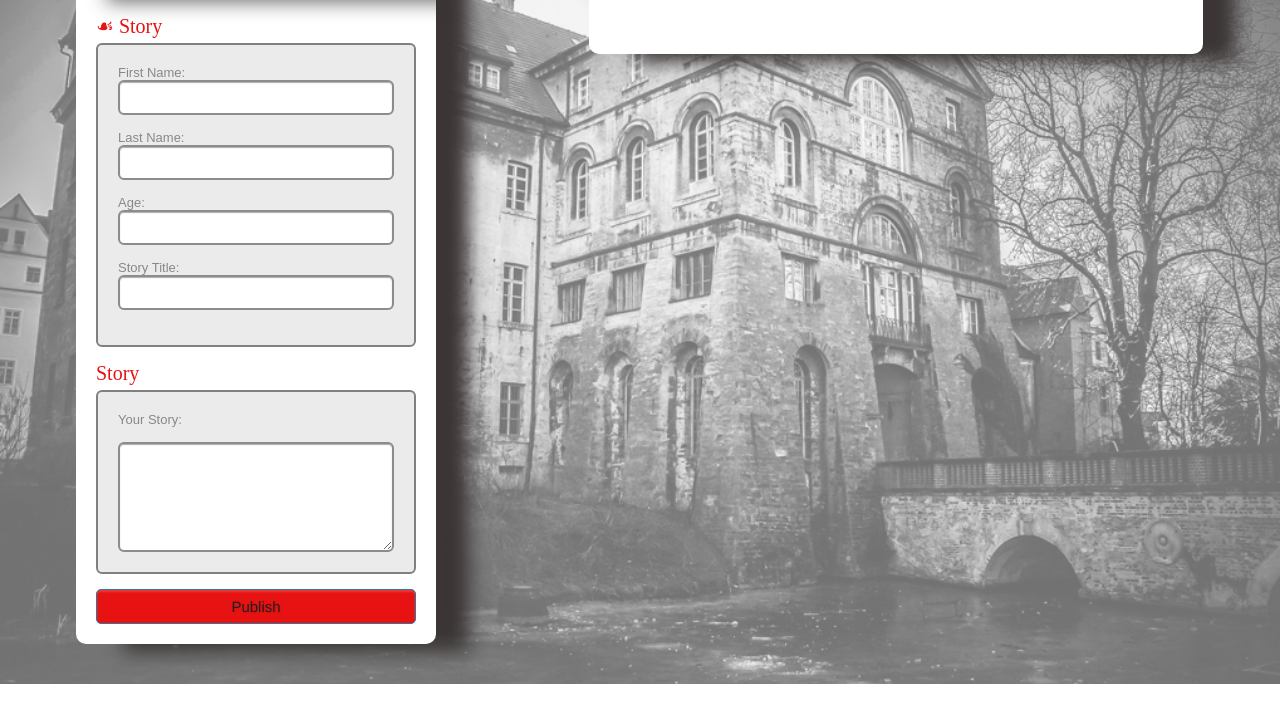
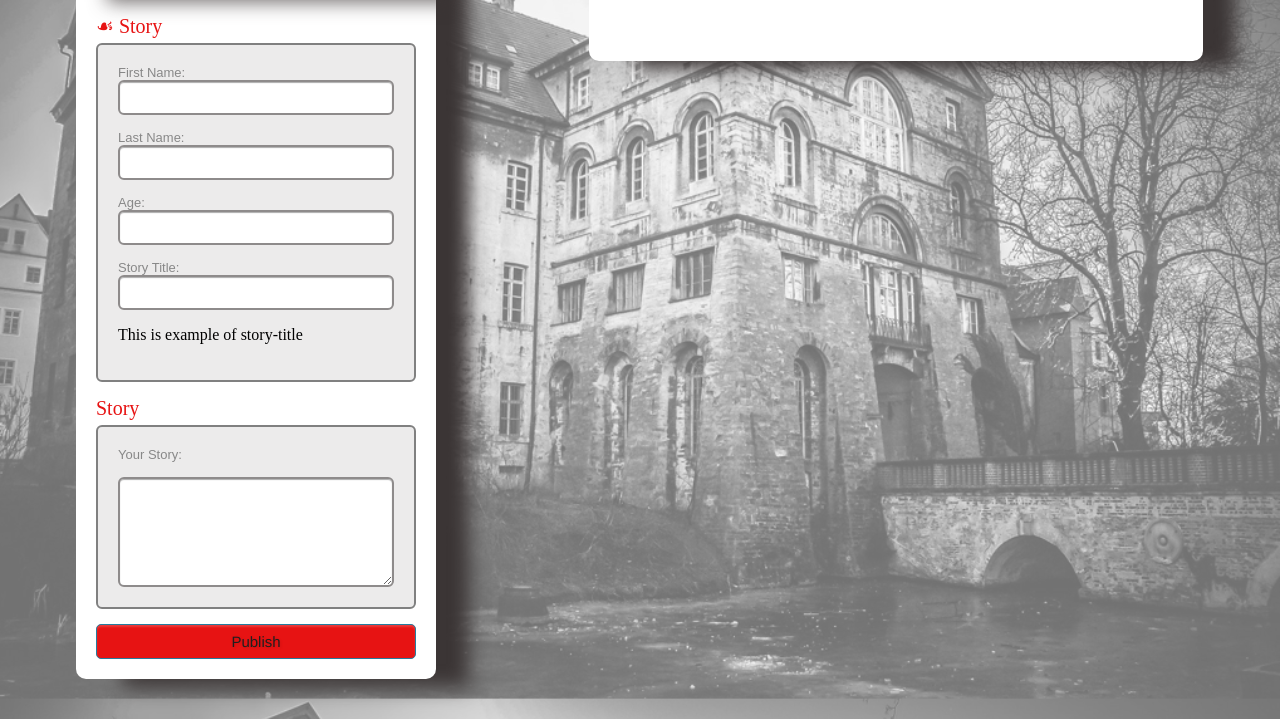
Before and after one commit to Stavrev0102/12-Exercise-Development-Resources, a plain HTML site: page index.html in a window 1280 px wide. Shown: the part 153-872 px from the top of the page. Before the commit the page ends 837 px from the top, so only its background shows below. Drawn offline with Linux system fonts and the light colour scheme.

```diff
--- a/index.html
+++ b/index.html
@@ -30,6 +30,7 @@
           <label>Story Title:
             <input type="text" id="story-title" name="field5" />
           </label>
+          <p>This is example of story-title</p>
         </div>
 
         <div class="section">
```
